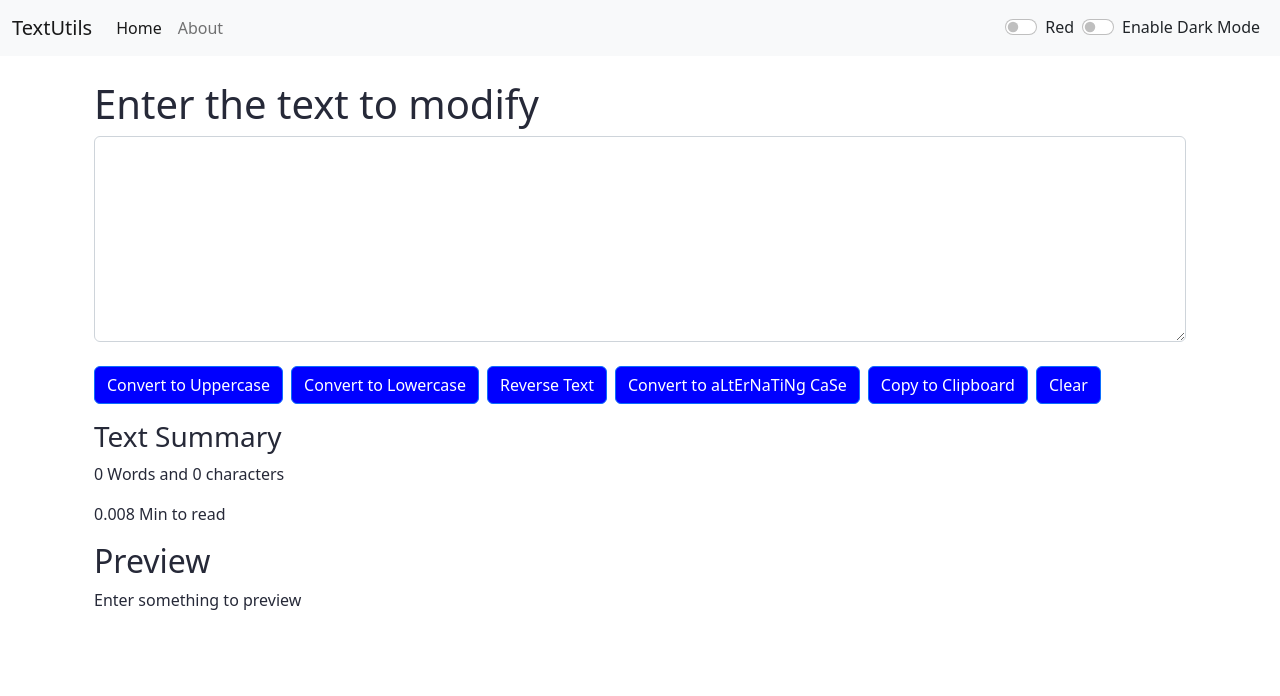
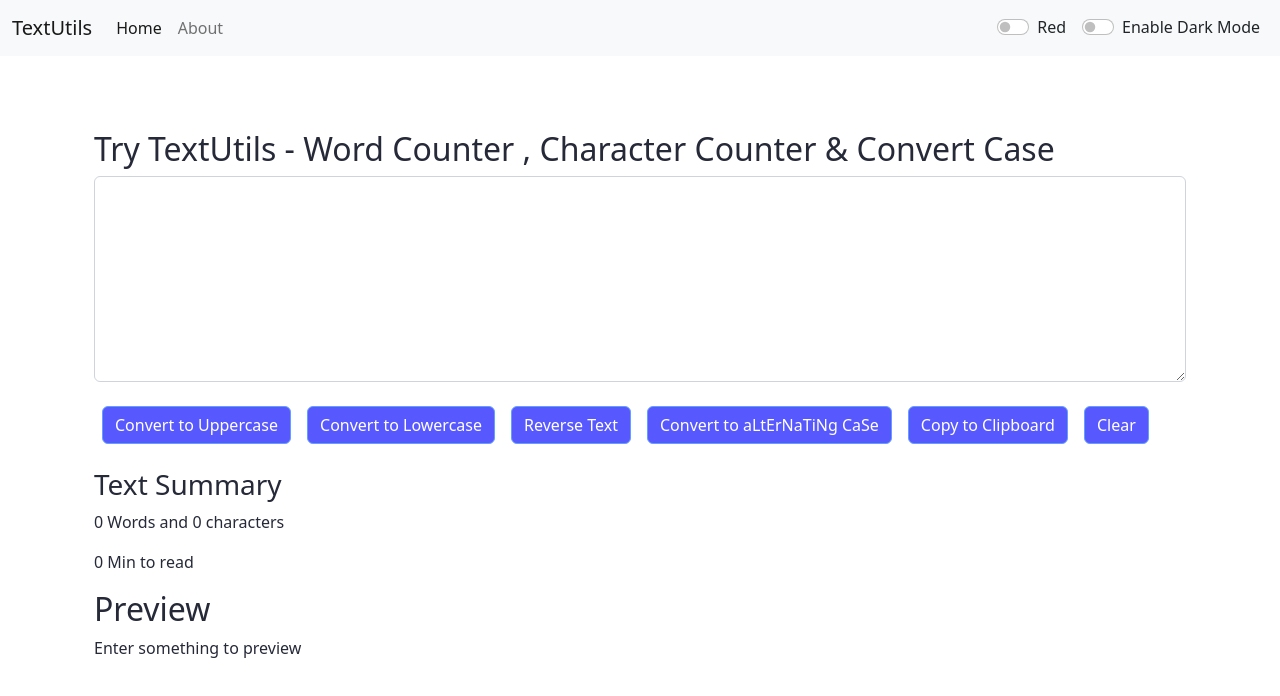
Before and after one commit to Ahadkhan-12/react-convertcase, a React (Create React App) app: page / in a window 1280 px wide. Shown: the top 696 px of the page. Built offline with nearby package versions, Linux system fonts and the light colour scheme.

Commit message:
Improved CLS, Fixed issues , Added diable future when text is empty

```diff
--- a/src/App.js
+++ b/src/App.js
@@ -25,7 +25,7 @@ function App() {
       setMode("dark");
       document.body.style.backgroundColor = "#262938";
       showAlert("Dark Mode is Enabled", "success");
-      document.title = "TextUtils-Dark";
+      // document.title = "TextUtils-Dark";
     } else {
       setMode("light");
       document.body.style.backgroundColor = "white";
@@ -55,13 +55,13 @@ function App() {
         <Alert alert={alert} />
         <div className="container my-4">
           <Routes>
-            <Route path="/about" element={<About />}></Route>
+            <Route path="/about" element={<About mode={mode} />}></Route>
             <Route
               exact
               path="/"
               element={
                 <Textform
-                  heading="Enter the text to modify"
+                  heading="Try TextUtils - Word Counter , Character Counter & Convert Case"
                   mode={mode}
                   showAlert={showAlert}
                   color={color}
--- a/src/components/About.js
+++ b/src/components/About.js
@@ -1,26 +1,9 @@
-import React, { useState } from "react";
+// import React, { useState } from "react";
 
-export default function About() {
-  const [btntext, setBtntext] = useState("Enable Dark Mode");
-  const [mode, setMode] = useState({
-    color: "black",
-    backgroundColor: "white",
-  });
-
-  const toggleMode = () => {
-    if (mode.color === "black") {
-      setMode({
-        color: "white",
-        backgroundColor: "black",
-      });
-      setBtntext("Enable Light Mode");
-    } else {
-      setMode({
-        color: "black",
-        backgroundColor: "white",
-      });
-      setBtntext("Enable Dark Mode");
-    }
+export default function About(props) {
+  let mode = {
+    color: props.mode === "dark" ? "white" : "black",
+    backgroundColor: props.mode === "dark" ? "rgb(38, 41, 56)" : "white",
   };
   return (
     <div className="container" style={mode}>
@@ -96,11 +79,6 @@ export default function About() {
           </div>
         </div>
       </div>
-      <div className="container my-3">
-        <button className="btn btn-primary" onClick={toggleMode}>
-          {btntext}
-        </button>
-      </div>
     </div>
   );
 }
--- a/src/components/Alert.js
+++ b/src/components/Alert.js
@@ -2,13 +2,15 @@ import React from "react";
 
 export default function Alert(props) {
   return (
-    props.alert && (
+    <div style={{ height: "50px" }}>
+      {props.alert && (
         <div
           className={`alert alert-${props.alert.type} alert-dismissible fade show`}
           role="alert"
         >
           {props.alert.msg}
         </div>
-    )
+      )}
+    </div>
   );
 }
--- a/src/components/Navbar.js
+++ b/src/components/Navbar.js
@@ -48,7 +48,11 @@ export default function Navbar(props) {
             </button>
           </form> */}
 
-          <div className="form-check form-switch">
+          <div
+            className={`form-check form-switch mx-2 text-${
+              props.mode === "light" ? "dark" : "light"
+            }`}
+          >
             <input
               className="form-check-input"
               type="checkbox"
--- a/src/components/Textform.js
+++ b/src/components/Textform.js
@@ -60,7 +60,7 @@ export default function Textform(props) {
         className="container mb-3"
         style={{ color: props.mode === "dark" ? "white" : "#262938" }}
       >
-        <h1>{props.heading}</h1>
+        <h2>{props.heading}</h2>
         <div className="mb-3">
           <textarea
             className="form-control"
@@ -69,49 +69,56 @@ export default function Textform(props) {
             id="mybox"
             rows="8"
             style={{
-              backgroundColor: props.mode === "dark" ? "#262938" : "white",
+              backgroundColor:
+                props.mode === "dark" ? "rgb(71 76 92)" : "white",
               color: props.mode === "dark" ? "white" : "#262938",
             }}
           ></textarea>
         </div>
         <button
-          className="btn btn-primary mt-2 me-2"
+          disabled={text.length === 0}
+          className="btn btn-primary mx-2 my-2"
           style={{ backgroundColor: props.color }}
           onClick={handleUpClick}
         >
           Convert to Uppercase
         </button>
         <button
-          className="btn btn-primary mt-2 me-2"
+          disabled={text.length === 0}
+          className="btn btn-primary mx-2 my-2"
           onClick={handleLoClick}
           style={{ backgroundColor: props.color }}
         >
           Convert to Lowercase
         </button>
         <button
-          className="btn btn-primary mt-2 me-2"
+          disabled={text.length === 0}
+          className="btn btn-primary mx-2 my-2"
           onClick={handleReverse}
           style={{ backgroundColor: props.color }}
         >
           Reverse Text
         </button>
         <button
-          className="btn btn-primary mt-2 me-2"
+          disabled={text.length === 0}
+          className="btn btn-primary mx-2 my-2"
           onClick={handleAltCase}
           style={{ backgroundColor: props.color }}
         >
           Convert to aLtErNaTiNg CaSe
         </button>
         <button
+          disabled={text.length === 0}
           id="copy"
-          className="btn btn-primary mt-2 me-2"
+          className="btn btn-primary mx-2 my-2"
           onClick={handleCopy}
           style={{ backgroundColor: props.color }}
         >
           Copy to Clipboard
         </button>
         <button
-          className="btn btn-primary mt-2 me-2"
+          disabled={text.length === 0}
+          className="btn btn-primary mx-2 my-2"
           onClick={handleClear}
           style={{ backgroundColor: props.color }}
         >
@@ -127,7 +134,7 @@ export default function Textform(props) {
           {text.split(" ").filter(String).length} Words and {text.length}{" "}
           characters
         </p>
-        <p>{0.008 * text.split(" ").length} Min to read</p>
+        <p>{0.008 * text.split(" ").filter(String).length} Min to read</p>
         <h2>Preview</h2>
         <p>{text.length > 0 ? text : "Enter something to preview"}</p>
       </div>
```
Lines whose indentation alone changed are shown as unchanged.
